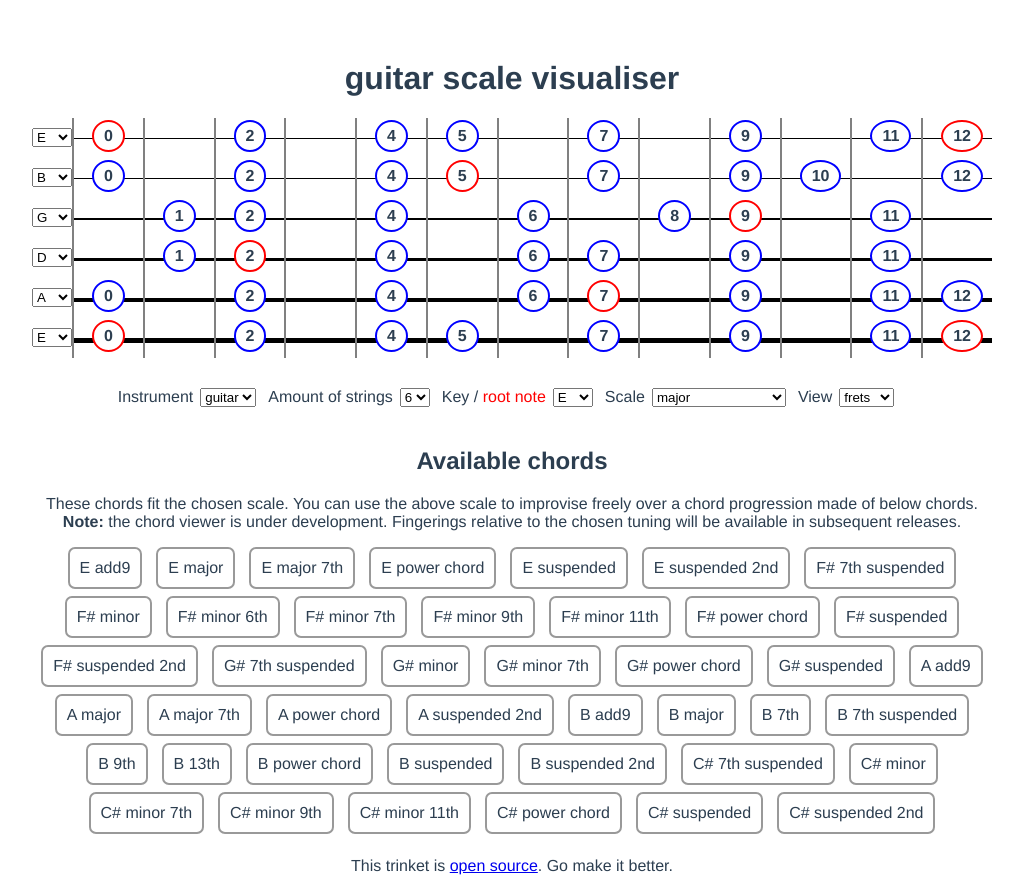
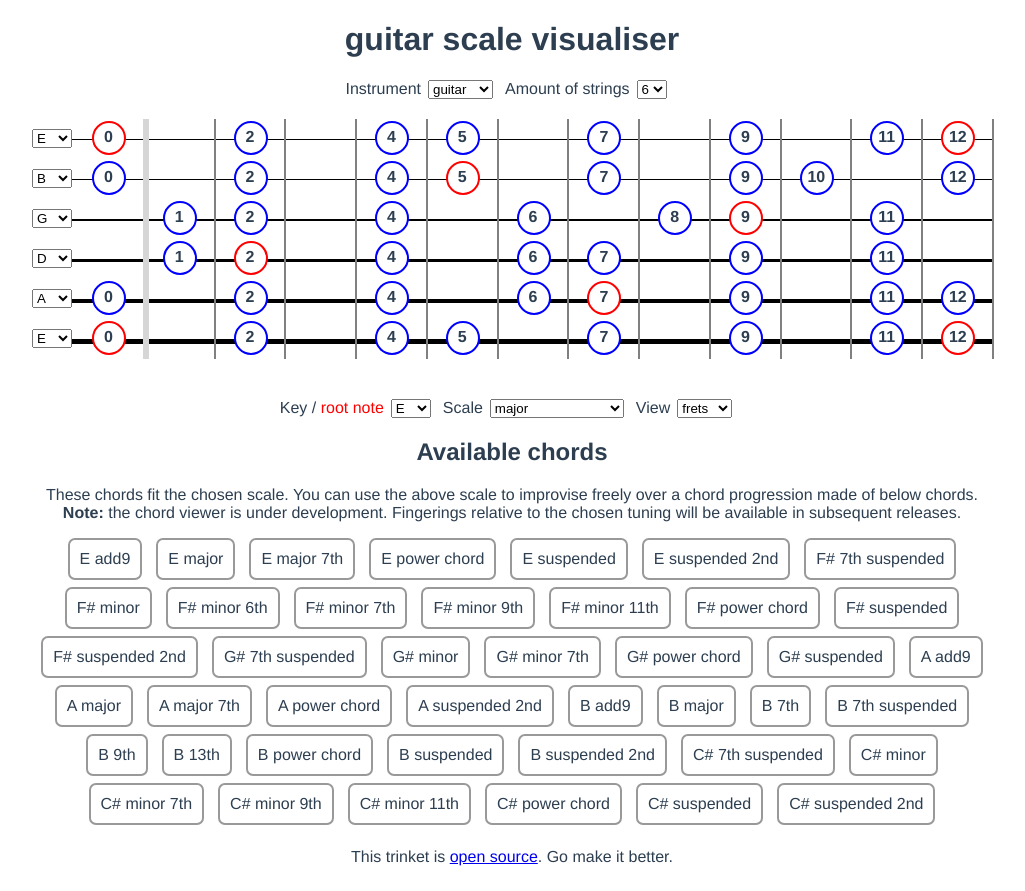
Before and after one commit to igorski/tuning-spork, a Vue app: page / in a window 1280 px wide. Shown: the whole page, without its empty margins (128-1153 px from the left). Built offline with nearby package versions, Linux system fonts and the light colour scheme.

Commit message:
Added ukelele support, fine tuned fretboard representation

```diff
--- a/src/App.vue
+++ b/src/App.vue
@@ -1,14 +1,13 @@
 <template>
     <div id="app">
         <h1>guitar scale visualiser</h1>
-        <fretboard />
-        <div id="interface">
+        <div class="interface">
             <div class="option">
             <label>Instrument</label>
                 <select id="instrumentType"
                         @change="changeInstrumentType($event.target.value)"
                 >
-                    <option v-for="type in ['guitar', 'bass']"
+                    <option v-for="type in ['guitar', 'bass', 'ukelele']"
                             :key="`${type}_instrument`"
                             :selected="type === instrumentType"
                     >{{ type }}</option>
@@ -25,6 +24,9 @@
                     >{{ amount }}</option>
                 </select>
             </div>
+        </div>
+        <fretboard />
+        <div class="interface">
             <div class="option">
                 <label>Key / <span class="root-note">root note</span></label>
                 <select id="rootNote"
@@ -122,12 +124,12 @@ export default {
         -moz-osx-font-smoothing: grayscale;
         text-align: center;
         color: #2c3e50;
-        margin: 60px auto 0;
+        margin: 20px auto 0;
         max-width: 960px;
     }
 
-    #interface {
-        padding: 20px 0;
+    .interface {
+        padding: 0;
     }
 
     .option {
--- a/src/components/chords.vue
+++ b/src/components/chords.vue
@@ -8,6 +8,7 @@
             will be available in subsequent releases.
         </p>
         <div v-for="chord in availableScaleChords"
+             :key="chord"
              class="chord"
         >
             {{ chord }}
--- a/src/components/fretboard.vue
+++ b/src/components/fretboard.vue
@@ -1,6 +1,8 @@
 <template>
     <div class="fretboard">
-        <div v-for="(note, index) in tuning">
+        <div v-for="(note, index) in tuning"
+             :key="`string_${index}`"
+        >
             <string :index="index" />
         </div>
     </div>
@@ -25,6 +27,6 @@ export default {
 <style lang="scss">
     .fretboard {
         width: 100%;
-        padding-top: 10px;
+        padding: 30px 0;
     }
 </style>
--- a/src/components/string.vue
+++ b/src/components/string.vue
@@ -12,7 +12,8 @@
             <!-- fret wire -->
             <div v-for="fret in AMOUNT_OF_FRETS"
                  class="fret"
-                 :style="{ left: `${fret * 100 / AMOUNT_OF_FRETS.length}%`}"
+                 :key="`fret ${fret}`"
+                 :style="{ left: `${(fret + 1 ) * 100 / AMOUNT_OF_FRETS.length}%`}"
             ></div>
             <!-- scale notes -->
             <div v-for="fret in AMOUNT_OF_FRETS"
@@ -20,8 +21,8 @@
                  class="note"
                  :key="`string ${index} fret ${fret}`"
                  :style="{ left: `${fret * 100 / AMOUNT_OF_FRETS.length}%`}"
-                 :class="{ root: getNoteByFret(fret) === key }"
-            >{{ viewOption === 'frets' ? fret : getNoteByFret(fret) }}</div>
+                 :class="{ root: getNoteByFret(fret) === key, decimal: fret > 9 }"
+            ><span>{{ viewOption === 'frets' ? fret : getNoteByFret(fret) }}</span></div>
         </div>
     </div>
 </template>
@@ -80,13 +81,13 @@ export default {
 
 <style lang="scss" scoped>
 
-    $height: 40px;
+    $size: 40px;
 
     .string-container {
         display: flex;
         flex-direction: row;
         align-items: flex-start;
-        height: $height;
+        height: $size;
     }
 
     .string {
@@ -99,24 +100,41 @@ export default {
         .fret {
             position: absolute;
             width: 2px;
-            height: $height;
-            top: -($height / 2);
+            height: $size;
+            top: -($size / 2);
             background-color: grey;
+
+            // nut
+            &:first-child {
+                width: 6px;
+                background-color: #d6d6d6;
+            }
         }
 
         .note {
             position: absolute;
             top: -18px;
-            margin-left: ($height / 2);
+            width: $size / 2;
+            height: $size / 2;
+            margin-left: ($size / 2);
             background-color: #FFF;
             border: 2px solid blue;
             border-radius: 50%;
-            padding: 5px 10px;
+            padding: 5px;
             font-weight: bold;
 
             &.root {
                 border-color: red;
             }
+
+            span {
+                position: absolute;
+                left: $size / 4;
+            }
+
+            &.decimal span {
+               left: $size / 7;
+            }
         }
     }
 </style>
--- a/src/definitions/scales.json
+++ b/src/definitions/scales.json
@@ -3,6 +3,7 @@
   "minor": [0, 2, 3, 5, 7, 8, 10],
   "blues": [0, 3, 5, 6, 7, 10],
   "chinese mongolian": [0, 4, 6, 7, 11],
+  "augmented": [0, 3, 4, 7, 8, 11],
   "diminished": [0, 2, 3, 5, 6, 8, 9, 11],
   "dorian": [0, 2, 3, 5, 7, 9, 10],
   "harmonic minor": [0, 2, 3, 5, 7, 8, 11],
--- a/src/store/index.js
+++ b/src/store/index.js
@@ -20,17 +20,28 @@ const GUITAR_TUNING = [
     ['E', 'B', 'G', 'D', 'A', 'E', 'B', 'F#', 'C#']
 ];
 
+const UKELELE_TUNING = [
+    ['A', 'E', 'C', 'G']
+];
+
 /* internal methods */
 
 const getTunings = (state) => {
-    return state.instrumentType === 'bass' ? BASS_TUNING : GUITAR_TUNING;
+    switch (state.instrumentType) {
+        default:
+            return GUITAR_TUNING;
+        case 'bass':
+            return BASS_TUNING;
+        case 'ukelele':
+            return UKELELE_TUNING;
+    }
 };
 
 export default new Vuex.Store({
     state: {
         notes: ['A', 'A#', 'B', 'C', 'C#', 'D', 'D#', 'E', 'F', 'F#', 'G', 'G#'],
         scales: Scales,
-        instrumentType: 'guitar',       // 'guitar' or 'bass'
+        instrumentType: 'guitar',       // 'guitar', 'bass' or 'ukelele'
         key: 'E',                       // none more guitar friendly
         scale: Object.keys(Scales)[0],  // TODO: assumption that scales have content :p
         tuning: GUITAR_TUNING[0],       // start out as regular six string, notes sorted top to bottom
```
Also changed, not shown: 1 other file (tests, documents, lock files or other folders).
